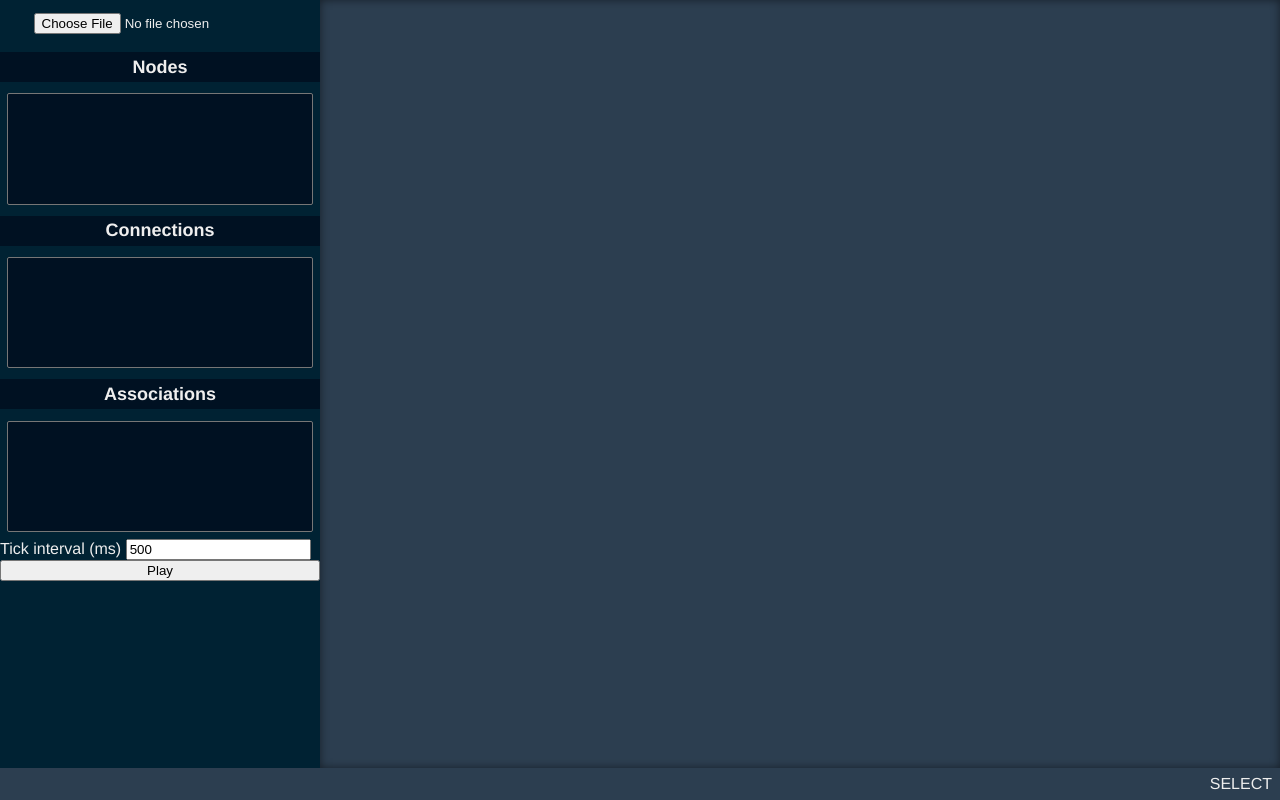
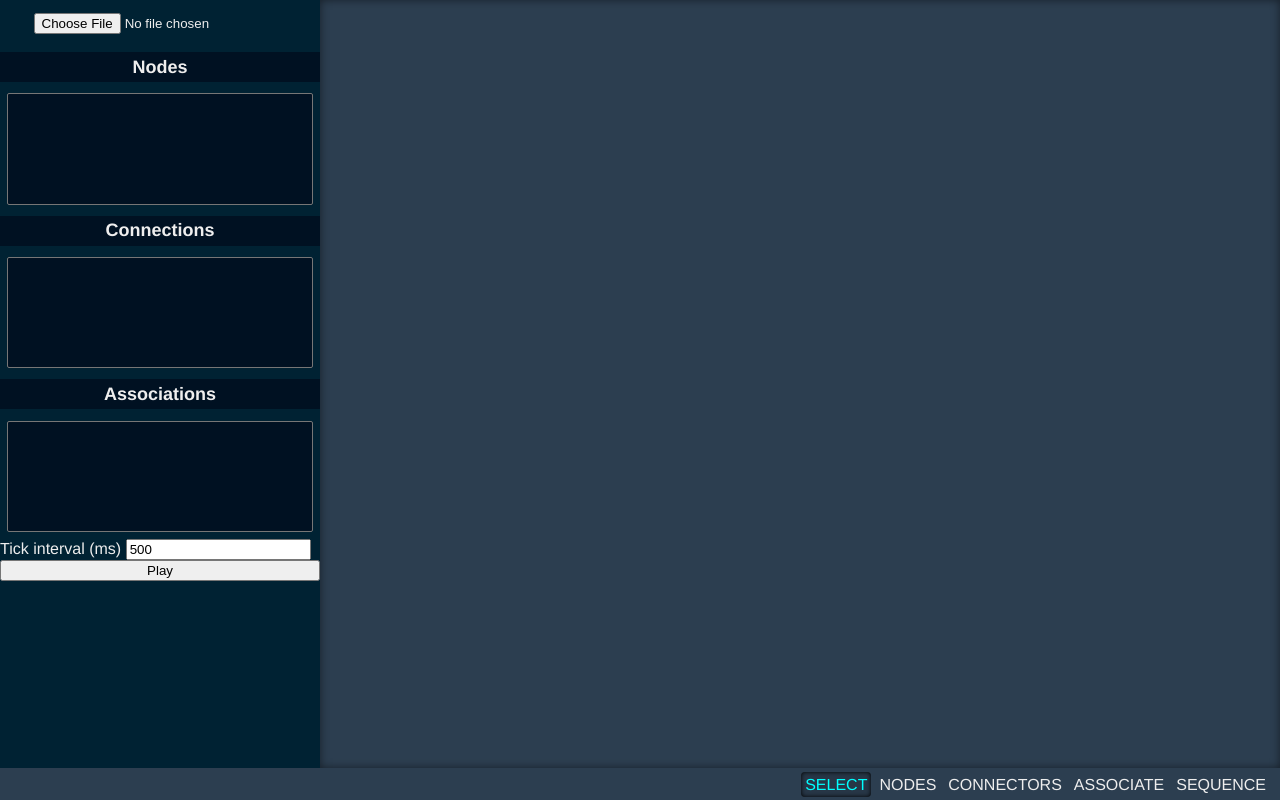
Before and after one commit to stesim/svg-interactivity-modeler, a Vue app: page / in a window 1280 px wide. Built offline with nearby package versions, Linux system fonts and the light colour scheme.

Commit message:
added mode selection buttons

```diff
--- a/src/components/MainComponent.vue
+++ b/src/components/MainComponent.vue
@@ -29,8 +29,12 @@
     </div>
     <div ref="svgContainer" class="canvas" @keyup.enter="onElementAccepted" @mouseup="onElementClick" tabindex="0"></div>
     <div class="status-bar">
-      <span>{{sequenceDisplayName(sequenceSelectionIndices)}}</span>
-      <span>{{currentMode}}</span>
+      <div class="status-label">{{sequenceDisplayName(sequenceSelectionIndices)}}</div>
+      <div>
+        <label v-for="mode in Mode" :key="mode" :class="{'mode-button': true, selected: currentMode === mode}">
+          <input type="radio" :value="mode" v-model="currentMode" class="hidden" />{{mode}}
+        </label>
+      </div>
     </div>
   </div>
 </template>
@@ -352,10 +356,33 @@ export default {
 
 .status-bar {
   grid-column: 1 / span 2;
-  display: flex;
-  flex-direction: row;
-  justify-content: space-between;
+  display: grid;
+  grid-template-columns: 1fr auto;
   align-items: center;
   padding: 0.5em;
 }
+
+.status-label {
+  overflow: hidden;
+  height: 100%;
+  color: #bbb;
+  font-size: 0.875em;
+}
+
+.hidden {
+  display: none;
+}
+
+.mode-button {
+  margin: 0 0.125em;
+  padding: 0.25em;
+  cursor: pointer;
+}
+
+.mode-button.selected {
+  color: aqua;
+  box-shadow: inset 0 0 0.25em #000;
+  border-radius: 0.25em;
+  background-color: rgba(0, 0, 0, 0.125);
+}
 </style>
```
